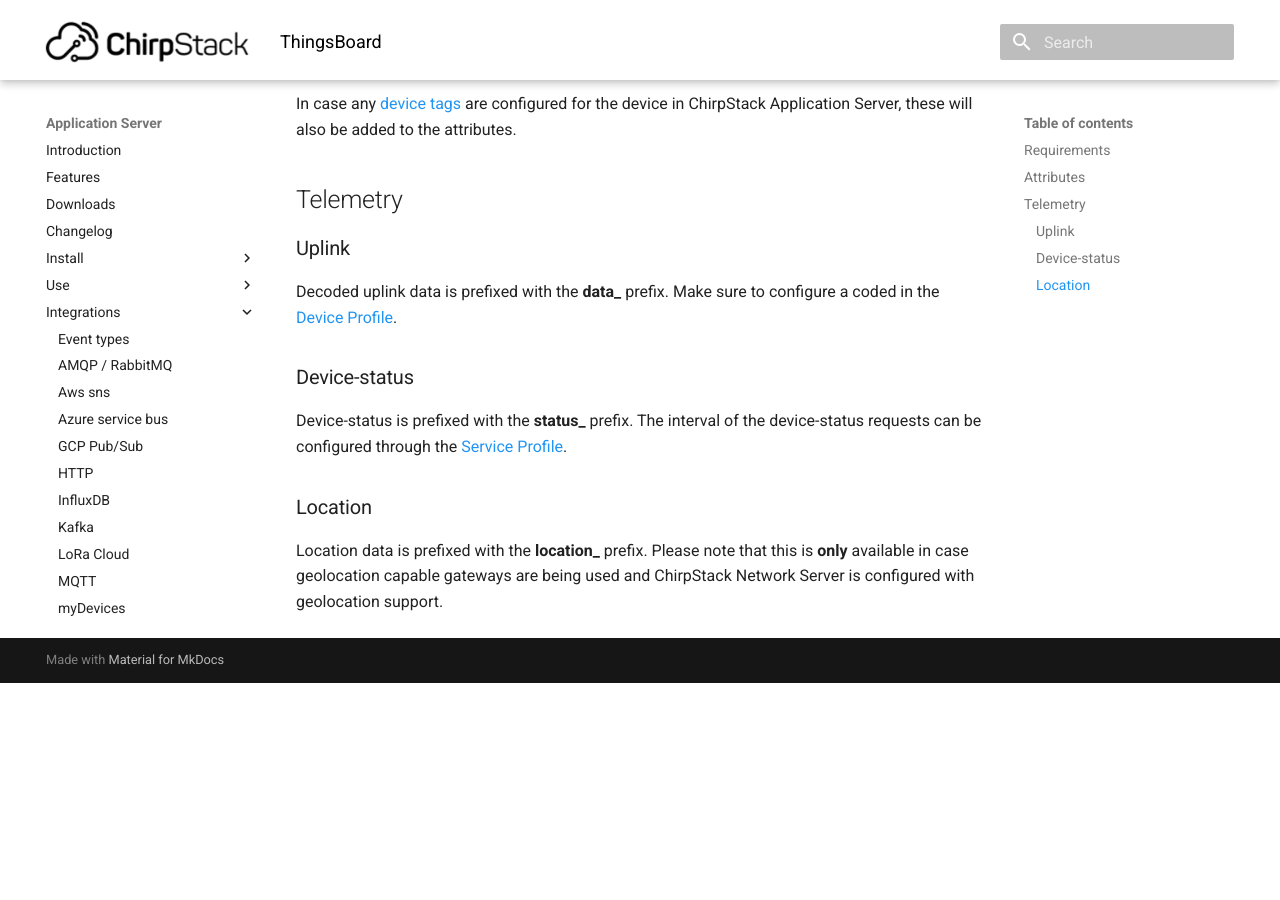
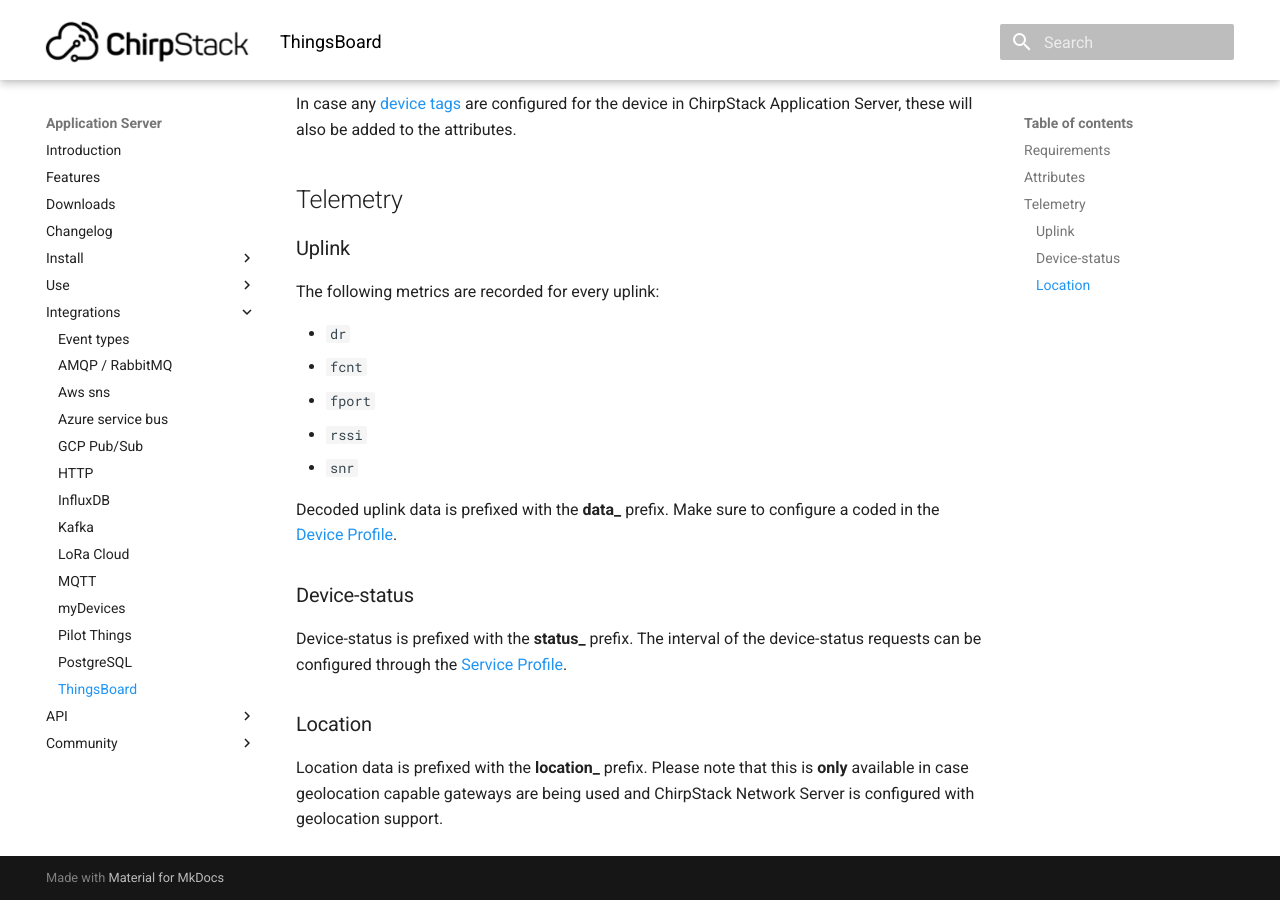
Before and after one commit to brocaar/chirpstack-docs, an MkDocs documentation site: the page built from docs/application-server/integrations/thingsboard.md, in a window 1280 px wide and 900 px high, scrolled down 848 px. Built offline with MkDocs 1.6.1 and Material for MkDocs 9.7.7, drawn with Linux system fonts in a browser that asks for light colours; before the commit the page ends 1531 px from its top, so only the background shows below that.

Commit message:
Update Thingsboard documentation.

```diff
--- a/docs/application-server/integrations/thingsboard.md
+++ b/docs/application-server/integrations/thingsboard.md
@@ -39,6 +39,14 @@
 
 ### Uplink
 
+The following metrics are recorded for every uplink:
+
+* `dr`
+* `fcnt`
+* `fport`
+* `rssi`
+* `snr`
+
 Decoded uplink data is prefixed with the **data_** prefix. Make sure to
 configure a coded in the [Device Profile](../use/device-profiles.md).
 
```
